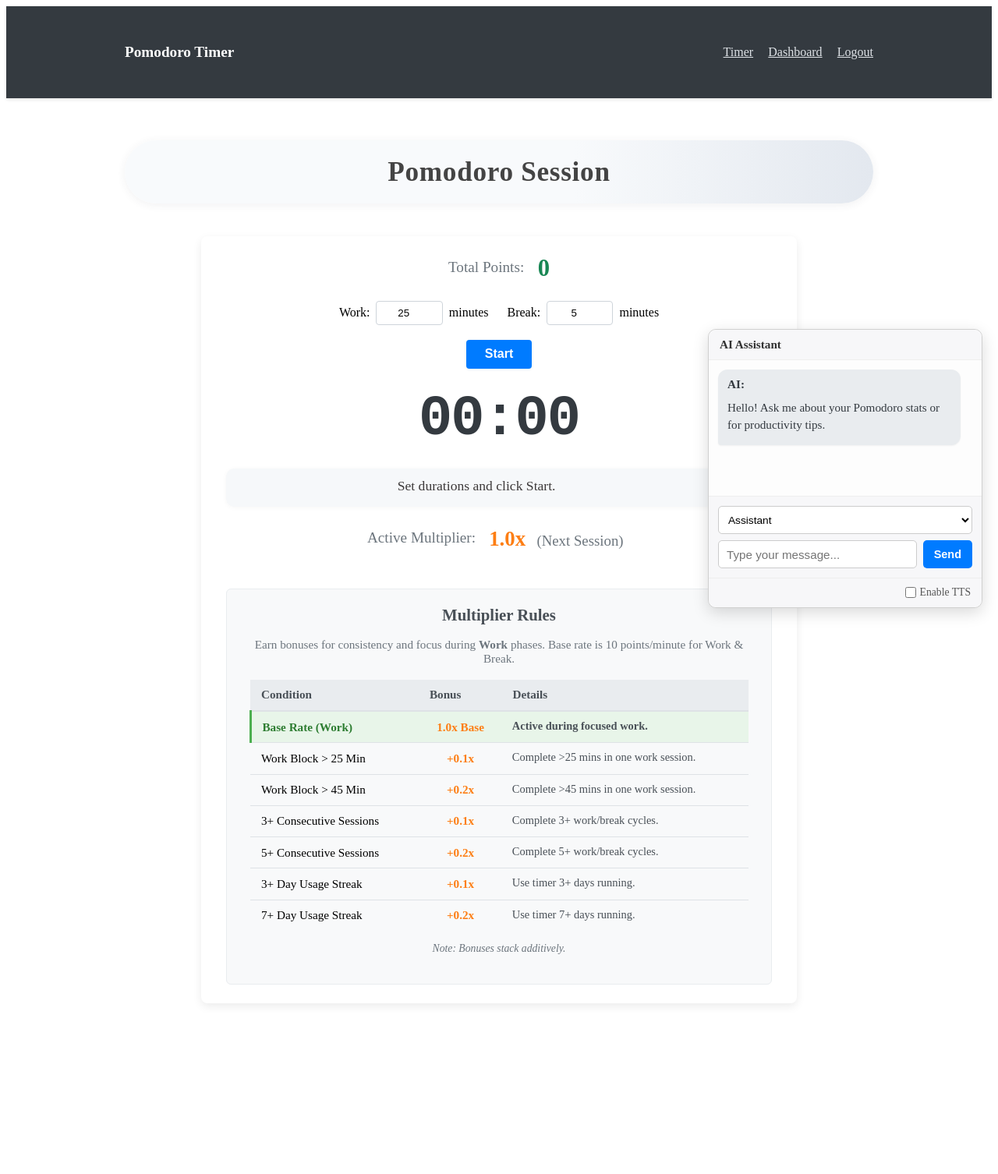
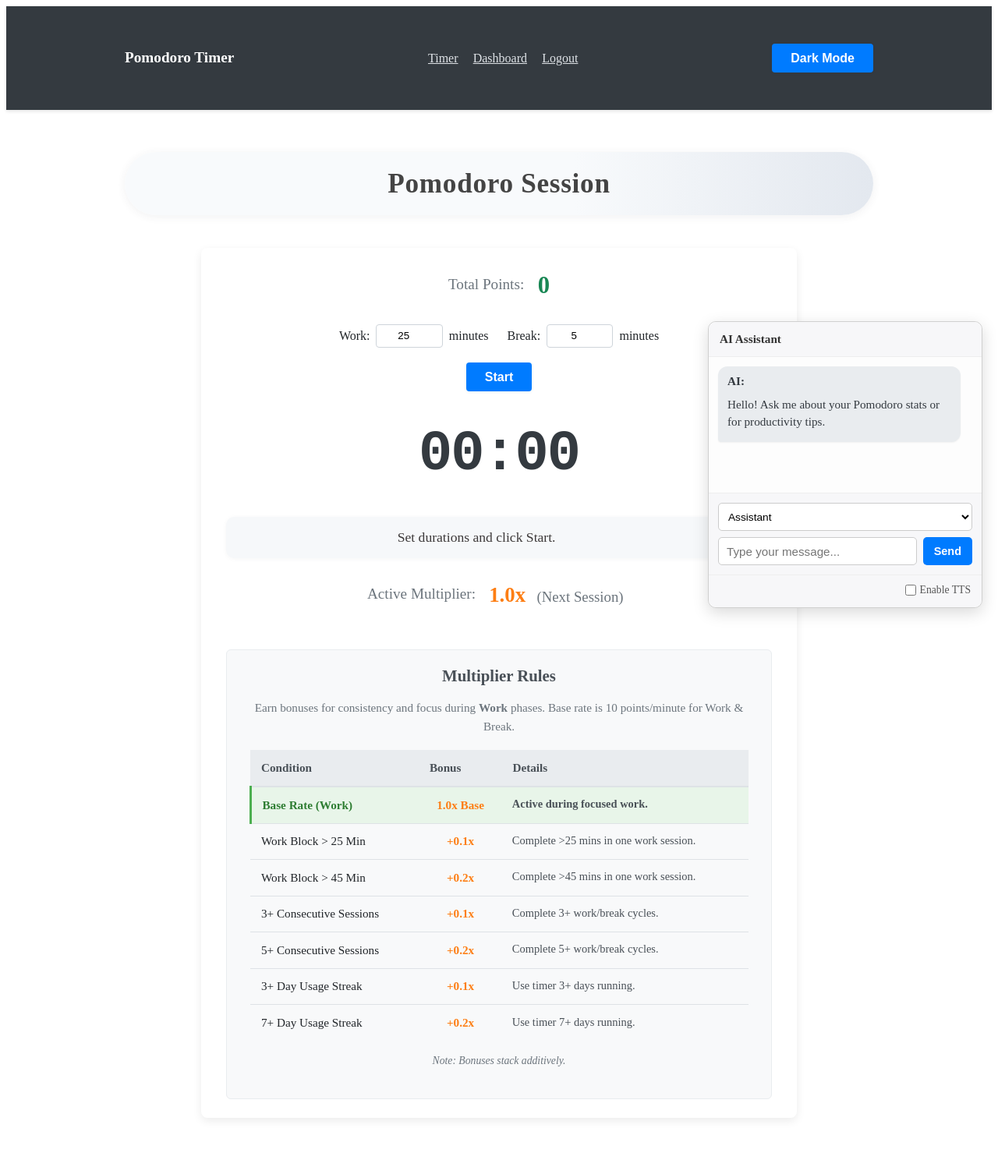
Before and after one commit to Likio3000/pomodoroAPP, a Flask app: page /timer in a window 1280 px wide. Shown: the whole page at 78% size. Before the commit the page ends 1289 px from the top, so only its background shows below. Run offline with Flask 3, Linux system fonts and the light colour scheme; the visitor is signed in with stand-in values (Sample User, id 1); data that the repository does not hold is empty; some libraries are stand-ins or nearby versions.

Commit message:
Add dark theme and toggle

```diff
--- /dev/null
+++ b/pomodoro_app/static/js/theme_toggle.js
@@ -0,0 +1,25 @@
+(function() {
+  'use strict';
+  const toggleBtn = document.getElementById('theme-toggle');
+  if (!toggleBtn) return;
+
+  function applyTheme(theme) {
+    if (theme === 'dark') {
+      document.body.classList.add('dark-theme');
+      toggleBtn.textContent = 'Light Mode';
+    } else {
+      document.body.classList.remove('dark-theme');
+      toggleBtn.textContent = 'Dark Mode';
+    }
+  }
+
+  const stored = localStorage.getItem('theme');
+  const prefersDark = window.matchMedia('(prefers-color-scheme: dark)').matches;
+  applyTheme(stored ? stored : (prefersDark ? 'dark' : 'light'));
+
+  toggleBtn.addEventListener('click', () => {
+    const newTheme = document.body.classList.contains('dark-theme') ? 'light' : 'dark';
+    applyTheme(newTheme);
+    localStorage.setItem('theme', newTheme);
+  });
+})();
--- a/pomodoro_app/static/style.css
+++ b/pomodoro_app/static/style.css
@@ -1,6 +1,17 @@
 h1, h2, h3 {
   color: #444;
   line-height: 1.3;
+}
+
+body {
+  background: #ffffff;
+  color: #212529;
+  line-height: 1.6;
+}
+
+body.dark-theme {
+  background: #121212;
+  color: #e9e9e9;
 }
 
 /* --- Dashboard Section Titles (secondary, not main) --- */
@@ -702,7 +713,27 @@ h1, h2, h3 {
    .multiplier-rules-table tbody td {
        padding: 0.6em 0.5em;
    }
-   .multiplier-rules-table td:nth-child(3) { /* Details */
+  .multiplier-rules-table td:nth-child(3) { /* Details */
        font-size: 0.9em; /* Slightly smaller details on mobile */
    }
 }
+
+/* --- Dark Theme Overrides --- */
+body.dark-theme .navbar {
+  background: #222;
+}
+body.dark-theme .navbar .nav-links a { color: #ddd; }
+body.dark-theme .navbar .nav-links a:hover { color: #fff; }
+body.dark-theme .container {
+  background: transparent;
+}
+body.dark-theme #timer-component,
+body.dark-theme .stats-column,
+body.dark-theme .chat-agent-section,
+body.dark-theme .multiplier-rules-container {
+  background: #1e1e1e;
+  color: inherit;
+}
+body.dark-theme .status-message { background: #333; color: #eee; }
+body.dark-theme .multiplier-rules-table thead th { background: #2c2c2c; }
+body.dark-theme .multiplier-rules-table tbody tr:nth-child(even) { background: #2a2a2a; }
--- a/pomodoro_app/templates/base.html
+++ b/pomodoro_app/templates/base.html
@@ -26,6 +26,7 @@
           <a href="{{ url_for('auth.register') }}">Register</a>
         {% endif %}
       </div>
+      <button id="theme-toggle" class="theme-toggle btn btn-sm">Dark Mode</button>
     </div>
   </nav>
 
@@ -54,5 +55,6 @@
     {% endwith %}
     {% block content %}{% endblock %}
   </div>
+  <script src="{{ url_for('static', filename='js/theme_toggle.js') }}" defer></script>
 </body>
 </html>
```
